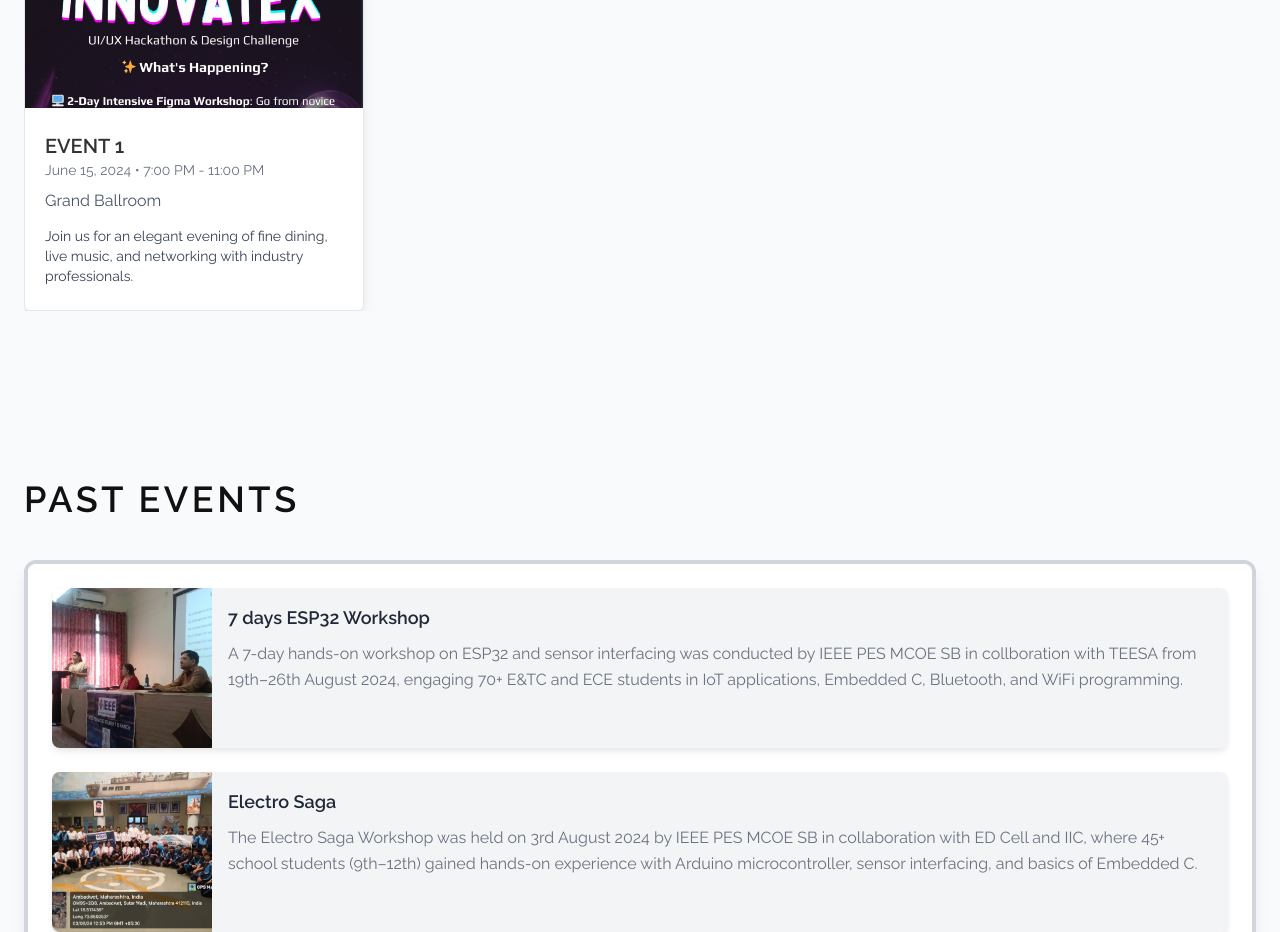
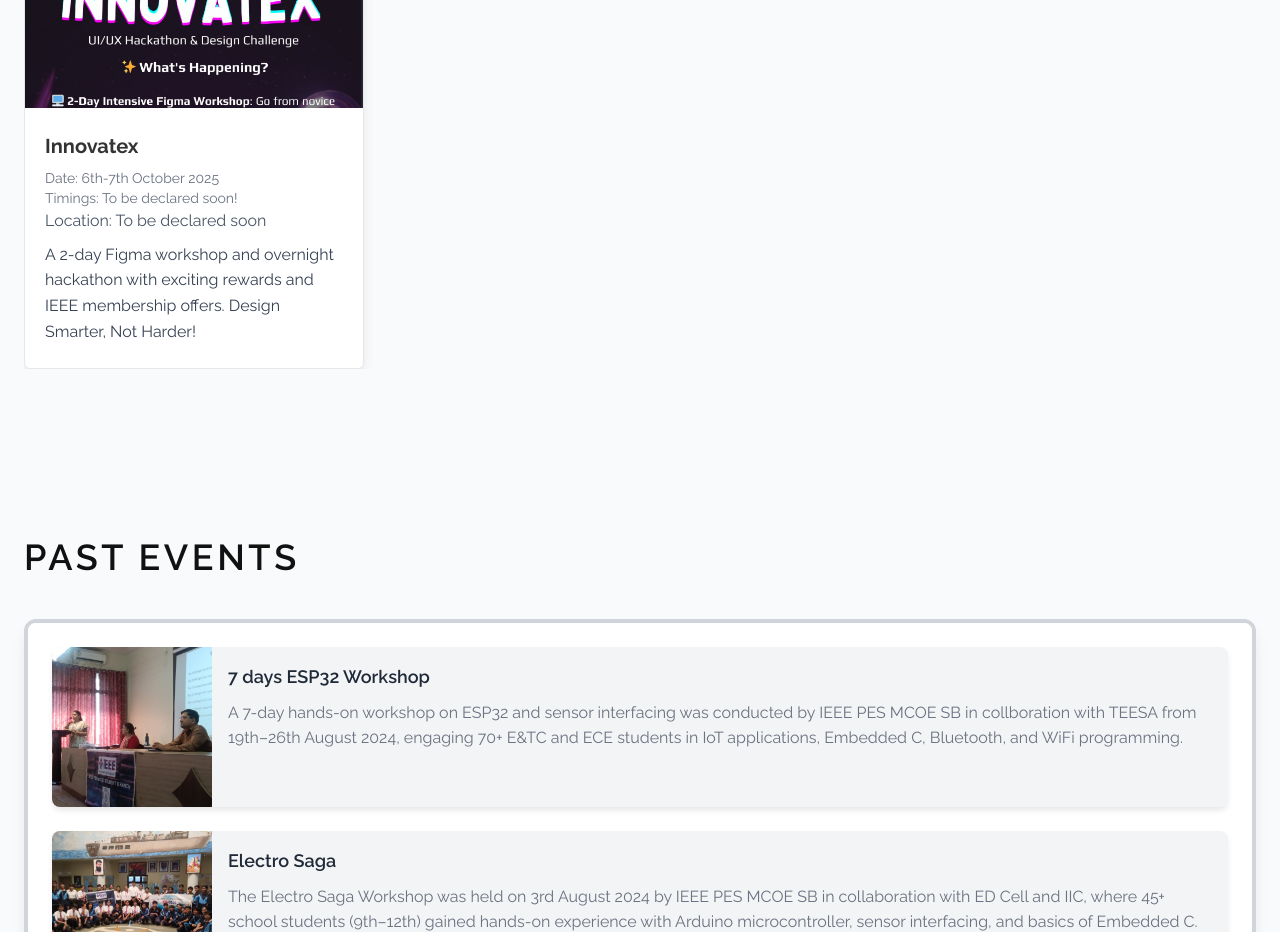
Before and after one commit to sanika0327/IEEESB, a React (Vite) app: page / in a window 1280 px wide. Shown: the part 1840-2772 px from the top of the page. Built offline with nearby package versions, Linux system fonts and the light colour scheme.

Commit message:
Updated Upcoming events

```diff
--- a/src/App.css
+++ b/src/App.css
@@ -1,11 +1,11 @@
 @import url("https://fonts.googleapis.com/css2?family=Raleway:wght@100;200;300;400;600;700&display=swap");
 
 /* Reset and base styles */
-
-.a {
-    margin: 10px;
-    padding: 10px;
-}
+/* {
+  margin: 0;
+  padding: 0;
+  box-sizing: border-box;
+}*/
 
 body {
   font-family: "Raleway", sans-serif;
@@ -82,18 +82,6 @@
   font-weight: 600;
   margin-left: 6rem;
 }
-
-/* Hide scrollbar for Chrome, Safari, and Opera */
-.no-scrollbar::-webkit-scrollbar {
-  display: none;
-}
-
-/* Hide scrollbar for IE, Edge, and Firefox */
-.no-scrollbar {
-  -ms-overflow-style: none;  /* IE and Edge */
-  scrollbar-width: none;     /* Firefox */
-}
-
 
 @media (min-width: 1024px) {
   .navbar-desktop {
@@ -410,6 +398,17 @@
     font-size: 1.25rem;
   }
 }
+/* Hide scrollbar for Chrome, Safari and Opera */
+.no-scrollbar::-webkit-scrollbar {
+  display: none;
+}
+
+/* Hide scrollbar for IE, Edge and Firefox */
+.no-scrollbar {
+  -ms-overflow-style: none;  /* IE and Edge */
+  scrollbar-width: none;     /* Firefox */
+}
+
 
 /* Past Events */
 .past-events-frame {
@@ -1033,3 +1032,36 @@
   -ms-overflow-style: none;
   scrollbar-width: none;
 }
+
+/* Utility classes for responsive design */
+.min-h-screen {
+  min-height: 100vh;
+}
+
+.flex {
+  display: flex;
+}
+
+.items-center {
+  align-items: center;
+}
+
+.justify-center {
+  justify-content: center;
+}
+
+.h-full {
+  height: 100%;
+}
+
+.text-center {
+  text-align: center;
+}
+
+.text-white {
+  color: white;
+}
+
+.bg-opacity-50 {
+  background-opacity: 0.5;
+}
--- a/src/App.jsx
+++ b/src/App.jsx
@@ -18,14 +18,14 @@
   const events = [
     {
       id: 1,
-      title: "EVENT 1",
-      date: "June 15, 2024",
-      location: "Grand Ballroom",
-      time: "7:00 PM - 11:00 PM",
+      title: "Innovatex",
+      date: "Date: 6th-7th October 2025",
+      location: "Location: To be declared soon",
+      time: "Timings: To be declared soon!",
       description:
-        "Join us for an elegant evening of fine dining, live music, and networking with industry professionals.",
+        "A 2-day Figma workshop and overnight hackathon with exciting rewards and IEEE membership offers. Design Smarter, Not Harder!",
       image: "/event1.png?height=300&width=500",
-      category: "Gala",
+      category: "UI/UX Workshop and Hackathon",
     },
     // {
     //   id: 2,
@@ -375,7 +375,7 @@
               {events.map((event) => (
                 <div
                   key={event.id}
-                  className="min-w-[250px] max-w-[340px] flex-shrink-0 bg-white shadow-lg rounded-md border border-gray-200"
+                  className="min-w-[250px] max-w-[340px] flex-shrink-0 bg-white shadow-lg rounded-md border border-gray-200 hover:shadow-2xl transform hover:scale-101 transition duration-300 ease-in-out"
                 >
                   <img
                     src={event.image}
@@ -383,12 +383,11 @@
                     className="w-full h-48 object-cover rounded-t-xl "
                   />
                   <div className="p-5 py-6">
-                    <h3 className="text-xl font-semibold">{event.title}</h3>
-                    <p className="text-gray-500 text-sm">
-                      {event.date} • {event.time}
-                    </p>
-                    <p className="text-gray-600 mt-2">{event.location}</p>
-                    <p className="text-gray-700 mt-3 text-sm">
+                    <h3 className="text-xl font-bold">{event.title}</h3>
+                    <p className="text-gray-500 text-sm mt-2">{event.date} </p>
+                    <p className="text-gray-500 text-sm">{event.time} </p>
+                    <p className="text-gray-600 ">{event.location}</p>
+                    <p className="text-gray-700 mt-2 text-md">
                       {event.description}
                     </p>
                   </div>
```
